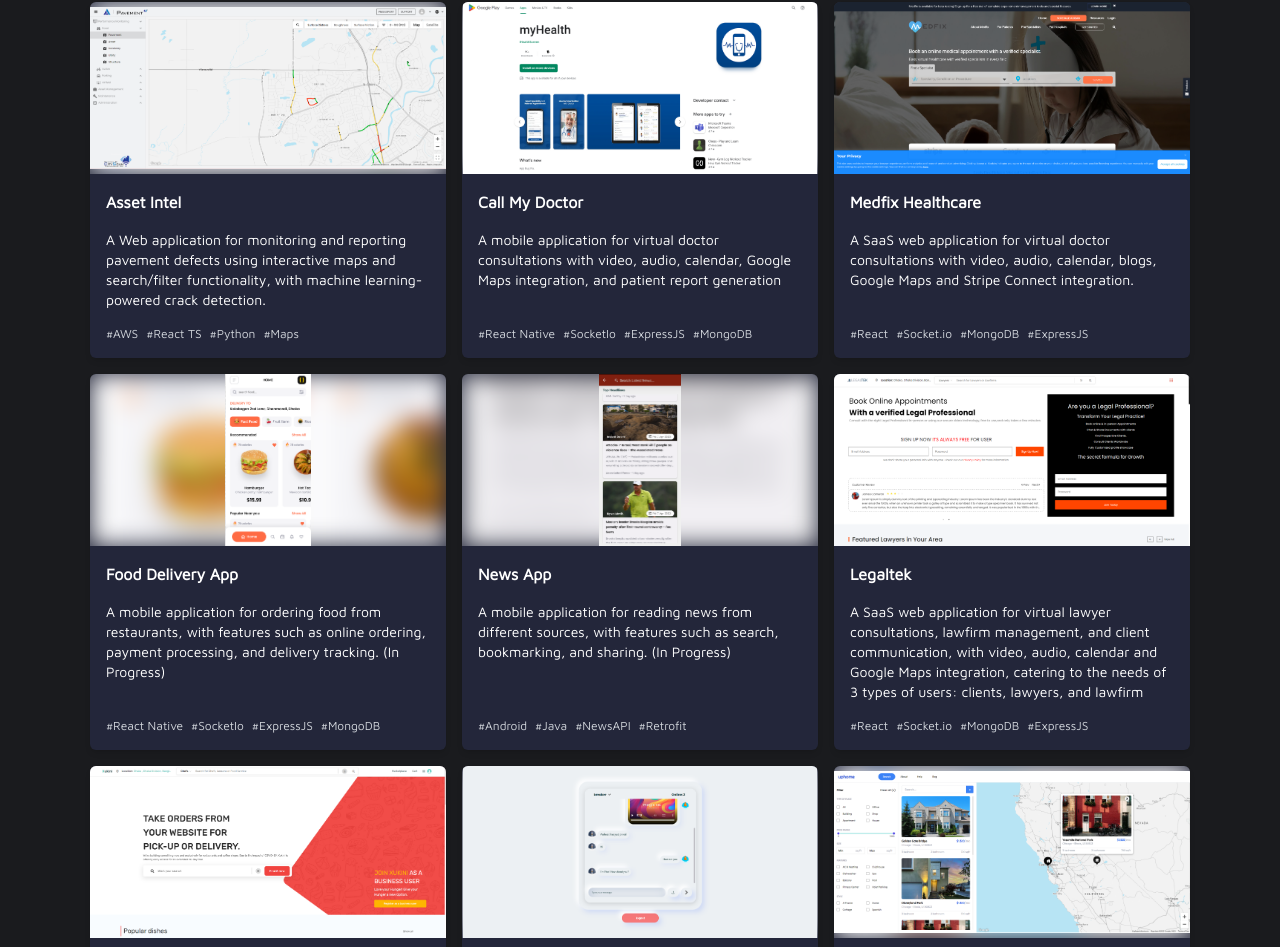
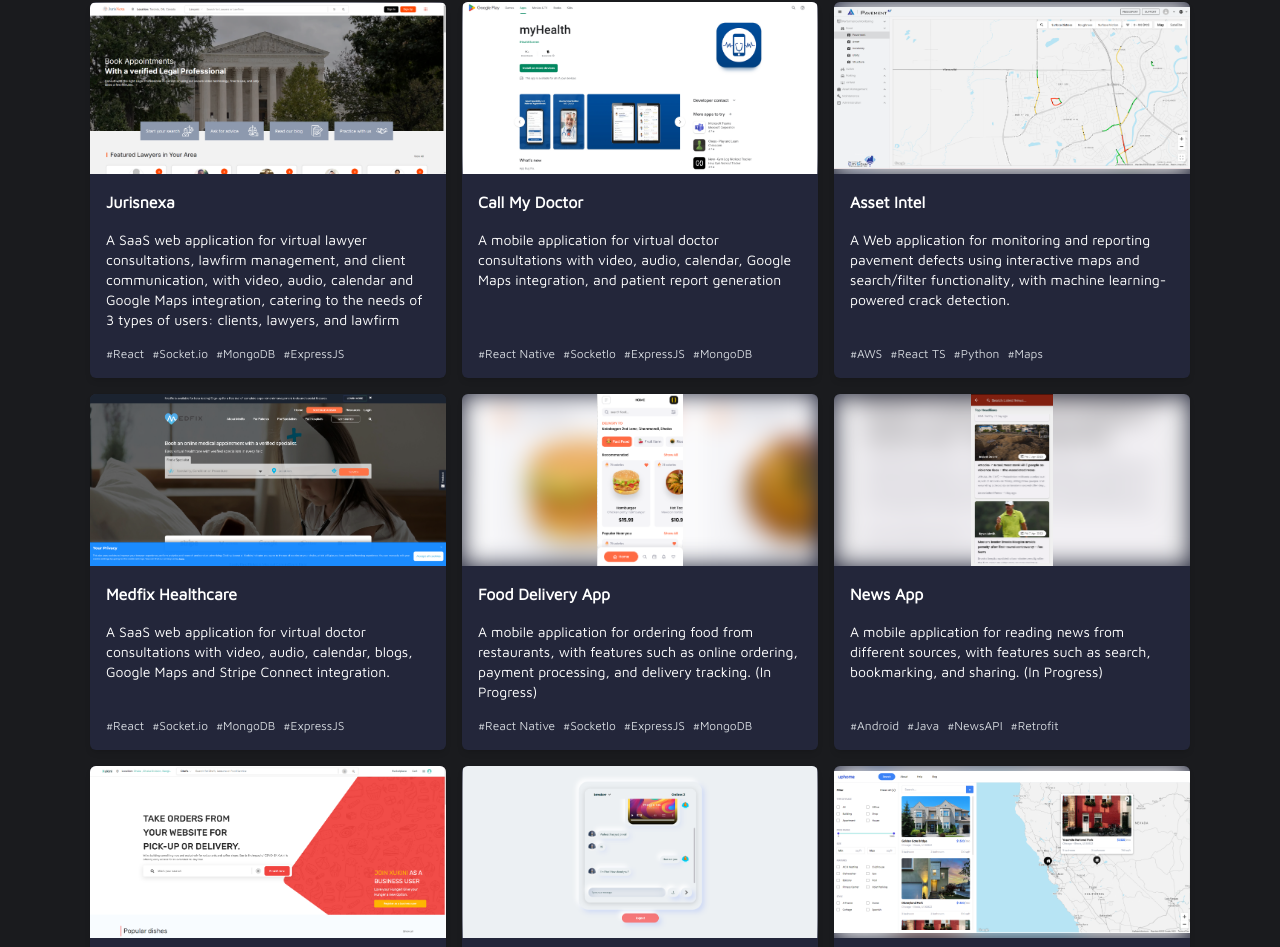
Before and after one commit to Waheed4719/my-portfolio, a React (Create React App) app: page / in a window 1280 px wide. Shown: the part 4756-5703 px from the top of the page. Built offline with nearby package versions, Linux system fonts and the light colour scheme.

Commit message:
Update Jurisnexa

```diff
--- a/src/json/data.ts
+++ b/src/json/data.ts
@@ -2,7 +2,7 @@ import AssetIntelImage from '../assets/images/PavementAI.png';
 import MedfixImage from '../assets/images/Medfix.png';
 import MernChatImage from '../assets/images/MernChat.png';
 import MyHealthImage from '../assets/images/MyHealth.png';
-import LegaltekImage from '../assets/images/Legaltek.png';
+import JurisnexaImage from '../assets/images/Jurisnexa.png';
 import XukiniImage from '../assets/images/Xukini.png';
 import MetaverseImage from '../assets/images/Metaverse.png';
 import UphomeImage from '../assets/images/Uphome.png';
@@ -13,7 +13,7 @@ import NewsAppImage from '../assets/images/News App.png';
 import GPTArticlesImage from '../assets/images/GPTArticles.png';
 import CodeRedImage from '../assets/images/CodeRed.png';
 import RedPodImage from '../assets/images/RedPod.png';
-import RocketRailsImage from '../assets/images/RocketRails.png'
+import RocketRailsImage from '../assets/images/RocketRails.png';
 
 import {
     css,
@@ -81,13 +81,13 @@ export const stacks = [
 
 export const projects = [
     {
-        image: AssetIntelImage,
-        title: 'Asset Intel',
+        image: JurisnexaImage,
+        title: 'Jurisnexa',
         github: '',
         description:
-            'A Web application for monitoring and reporting pavement defects using interactive maps and search/filter functionality, with machine learning-powered crack detection.',
-        technologies: ['AWS', 'React TS', 'Python', 'Maps'],
-        link: 'http://cityscan-roadeye-app-stage.s3-website-us-west-2.amazonaws.com/performance-monitoring/road/pavement/performance-map'
+            'A SaaS web application for virtual lawyer consultations, lawfirm management, and client communication, with video, audio, calendar and Google Maps integration, catering to the needs of 3 types of users: clients, lawyers, and lawfirm',
+        technologies: ['React', 'Socket.io', 'MongoDB', 'ExpressJS'],
+        link: 'https://test.jurisnexa.com/'
     },
     {
         image: MyHealthImage,
@@ -97,6 +97,15 @@ export const projects = [
             'A mobile application for virtual doctor consultations with video, audio, calendar, Google Maps integration, and patient report generation',
         technologies: ['React Native', 'SocketIo', 'ExpressJS', 'MongoDB'],
         link: 'https://play.google.com/store/apps/details?id=com.ihs.callmydoctor'
+    },
+    {
+        image: AssetIntelImage,
+        title: 'Asset Intel',
+        github: '',
+        description:
+            'A Web application for monitoring and reporting pavement defects using interactive maps and search/filter functionality, with machine learning-powered crack detection.',
+        technologies: ['AWS', 'React TS', 'Python', 'Maps'],
+        link: 'http://cityscan-roadeye-app-arizona-dev.s3-website-us-west-2.amazonaws.com/performance-monitoring/road/asset/performance-map'
     },
     {
         image: MedfixImage,
@@ -125,15 +134,7 @@ export const projects = [
         technologies: ['Android', 'Java', 'NewsAPI', 'Retrofit'],
         link: ''
     },
-    {
-        image: LegaltekImage,
-        title: 'Legaltek',
-        github: '',
-        description:
-            'A SaaS web application for virtual lawyer consultations, lawfirm management, and client communication, with video, audio, calendar and Google Maps integration, catering to the needs of 3 types of users: clients, lawyers, and lawfirm',
-        technologies: ['React', 'Socket.io', 'MongoDB', 'ExpressJS'],
-        link: ''
-    },
+
     {
         image: XukiniImage,
         title: 'Xukini',
```
Also changed, not shown: src/assets/images/Jurisnexa.png (added), 1 other file (tests, documents, lock files or other folders).
